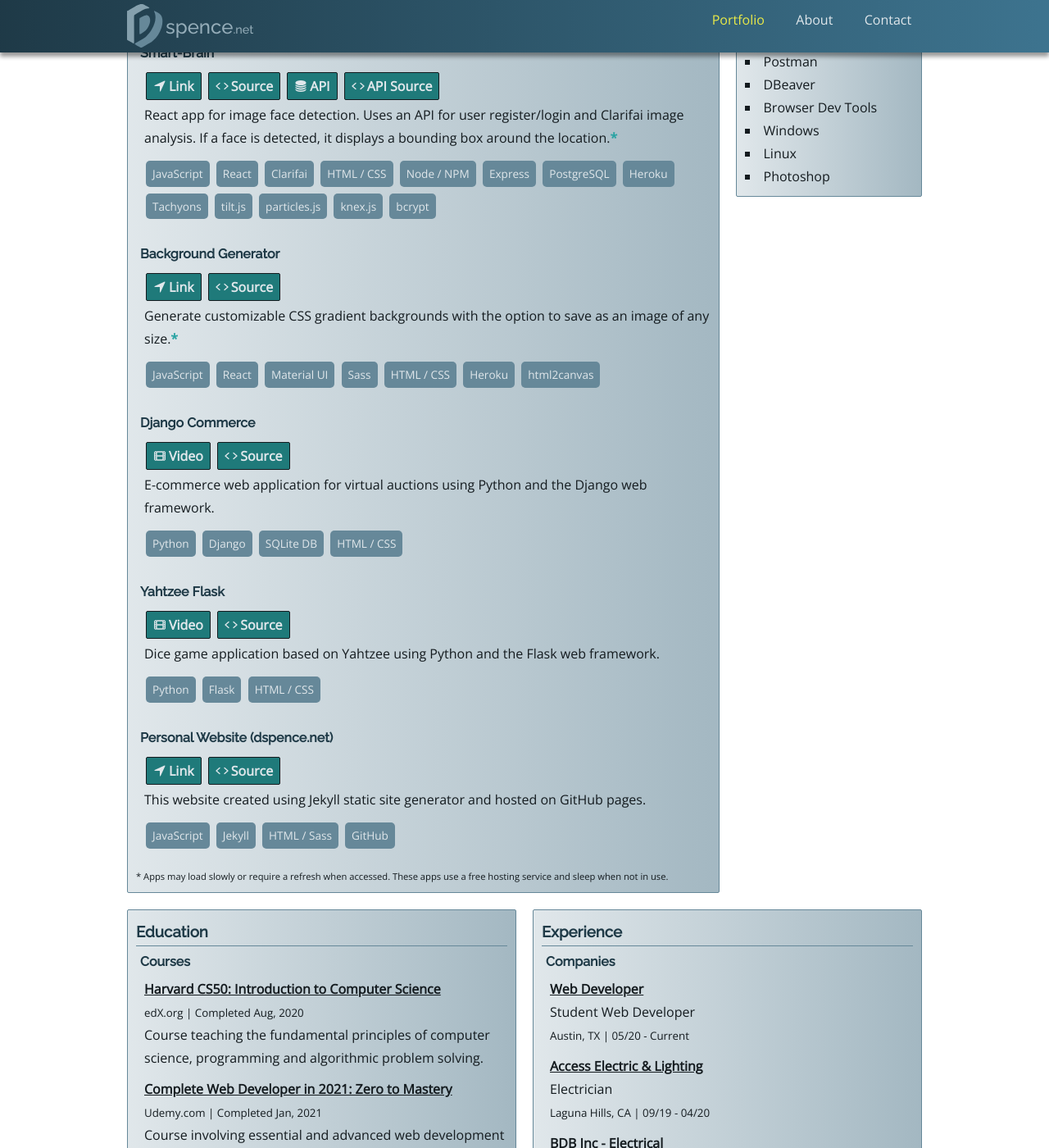
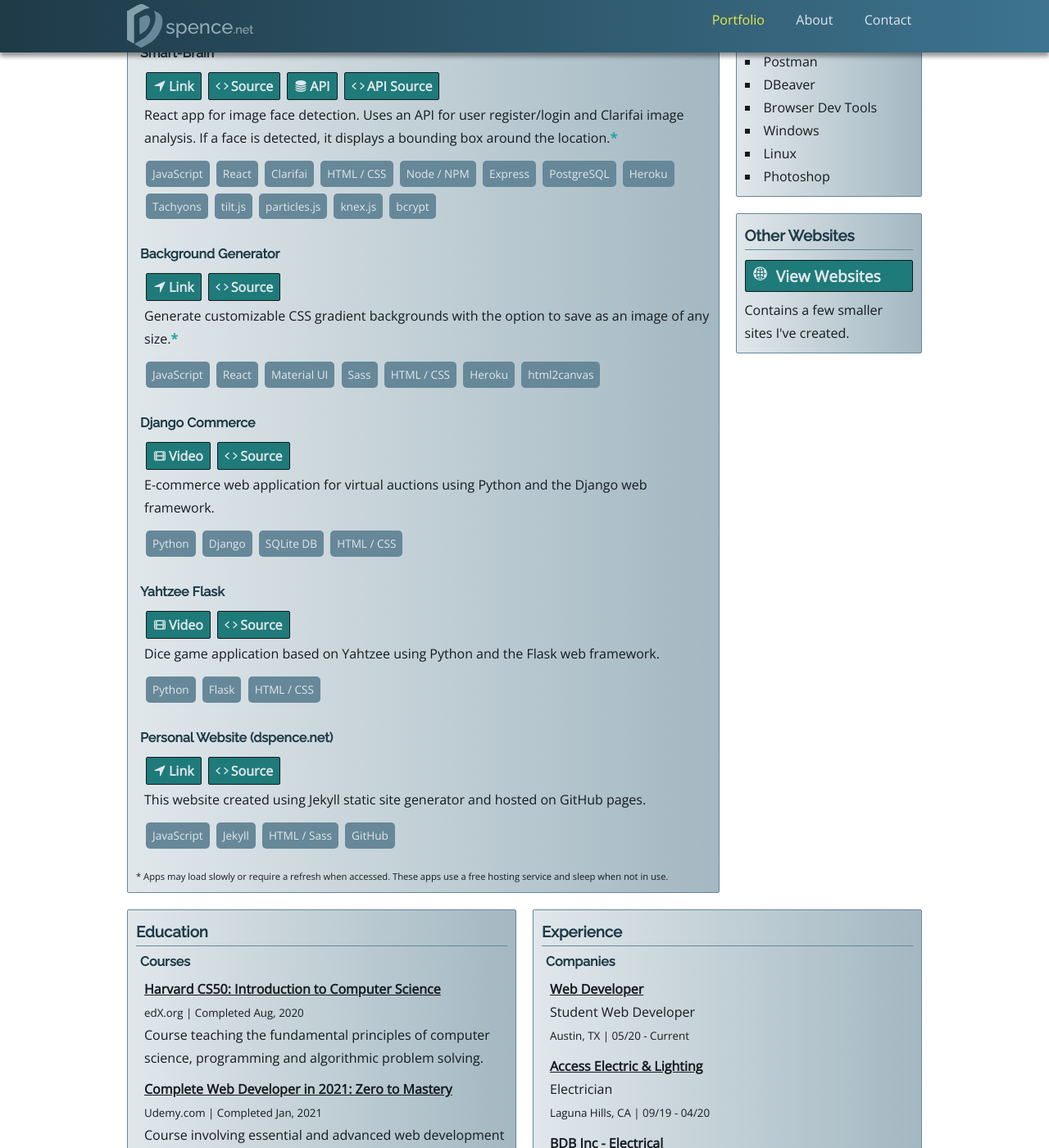
Before and after one commit to daspe/d-spence.github.io, a Jekyll site: the page built from _pages/portfolio.html, in a window 1280 px wide and 1400 px high, scrolled down 702 px. Shown: the whole window at 82% size. Built offline with Jekyll 4.4.1, drawn with Linux system fonts in a browser that asks for light colours; nearby versions of some CDN libraries; some web fonts are replaced.

Commit message:
Added link to other websites on portfolio; css adjustments

```diff
--- a/_layouts/default.html
+++ b/_layouts/default.html
@@ -86,6 +86,6 @@
   </footer>
 
   <script src="/assets/scripts/default.js"></script>
-  <script src="https://unpkg.com/ionicons@5.4.0/dist/ionicons.js"></script>
+  <script src="https://unpkg.com/ionicons@5.5.2/dist/ionicons.js"></script>
 </body>
 </html>
--- a/_pages/portfolio.html
+++ b/_pages/portfolio.html
@@ -9,7 +9,7 @@
   <h1>Portfolio</h1>
   <div class="pf">
     <!-- Projects -->
-    <div class="fancy-container pf-grid-lg">
+    <div id="pf-projects" class="fancy-container">
       <h3 class="pf-heading">Projects</h1>
       {% for project in site.data.projects %}
         <h4 class="pf-subheading">{{project.name}}</h4>
@@ -56,7 +56,7 @@
     </div>
 
     <!-- Skills -->
-    <div class="fancy-container pf-grid-sm">
+    <div id="pf-skills" class="fancy-container">
       <h3 class="pf-heading">Skills</h4>
         {% for item in site.data.skills %}
           <h4 class="pf-subheading">{{item.category}}</h4>
@@ -68,8 +68,19 @@
         {% endfor %}
     </div>
 
+    <!-- Other Websites -->
+    <div id="pf-websites" class="fancy-container">
+      <h3 class="pf-heading">Other Websites</h3>
+      <a class="button button-bar" href="https://dspence.net/websites" target="_blank">
+        <ion-icon name="globe"></ion-icon><span>View Websites</span>
+      </a>
+      <p>
+        Contains a few smaller sites I've created.
+      </p>
+    </div>
+
     <!-- Education -->
-    <div class="fancy-container pf-grid-md">
+    <div id="pf-education" class="fancy-container">
       <h3 class="pf-heading">Education</h3>
       <h4 class="pf-subheading">Courses</h4>
       {% for course in site.data.education.courses %}
@@ -99,7 +110,7 @@
     </div>
 
     <!-- Experience -->
-    <div class="fancy-container pf-grid-md">
+    <div id="pf-experience" class="fancy-container">
       <h3 class="pf-heading">Experience</h3>
         <h4 class="pf-subheading">Companies</h4>
         {% for company in site.data.experience.companies %}
--- a/_sass/general/general.scss
+++ b/_sass/general/general.scss
@@ -61,6 +61,11 @@
         box-shadow: -3px 3px 0px $primary-mid;
         transform: translate(3px, -3px);
     }
+
+    &-bar {
+        width: 100%;
+        font-size: 1.2rem;
+    }
 }
 
 .badge {
--- a/_sass/pages/portfolio.scss
+++ b/_sass/pages/portfolio.scss
@@ -10,11 +10,6 @@
 
     &-subheading {
         padding: 5px;
-    }
-
-    &-grid-sm, &-grid-md, &-grid-lg {
-        grid-column: span 1;
-        align-self: start;
     }
 
     &-item {
@@ -40,6 +35,14 @@
     }
 }
 
+#pf-websites .button-bar {
+    margin: 12px 0 8px;
+
+    ion-icon {
+        margin-right: 10px;
+    }
+}
+
 #footnote {
     font-size: 0.7rem;
 }
@@ -47,18 +50,33 @@
 // For screens 700px or greater
 @media screen and (min-width: 700px) {
     .pf {
-        grid-template-columns: repeat(auto-fill, minmax(200px, 1fr));
+        grid-template-columns: repeat(auto-fit, minmax(200px, 1fr));
+        grid-template-rows: auto;
+        justify-items: stretch;
+    }
 
-        &-grid-sm {
-            grid-column: span 1;
-        }
+    #pf-projects {
+        grid-column: span 3;
+        grid-row: span 8;
+    }
 
-        &-grid-md {
-            grid-column: span 2;
-        }
+    #pf-skills {
+        grid-column: span 1;
+        grid-row: span 4;
+    }
 
-        &-grid-lg {
-            grid-column: span 3;
-        }
+    #pf-websites {
+        grid-column: span 1;
+        grid-row: span 1;
+    }
+
+    #pf-education {
+        grid-column: span 2;
+        grid-row: span 3;
+    }
+
+    #pf-experience {
+        grid-column: span 2;
+        grid-row: span 3;
     }
 }
```
